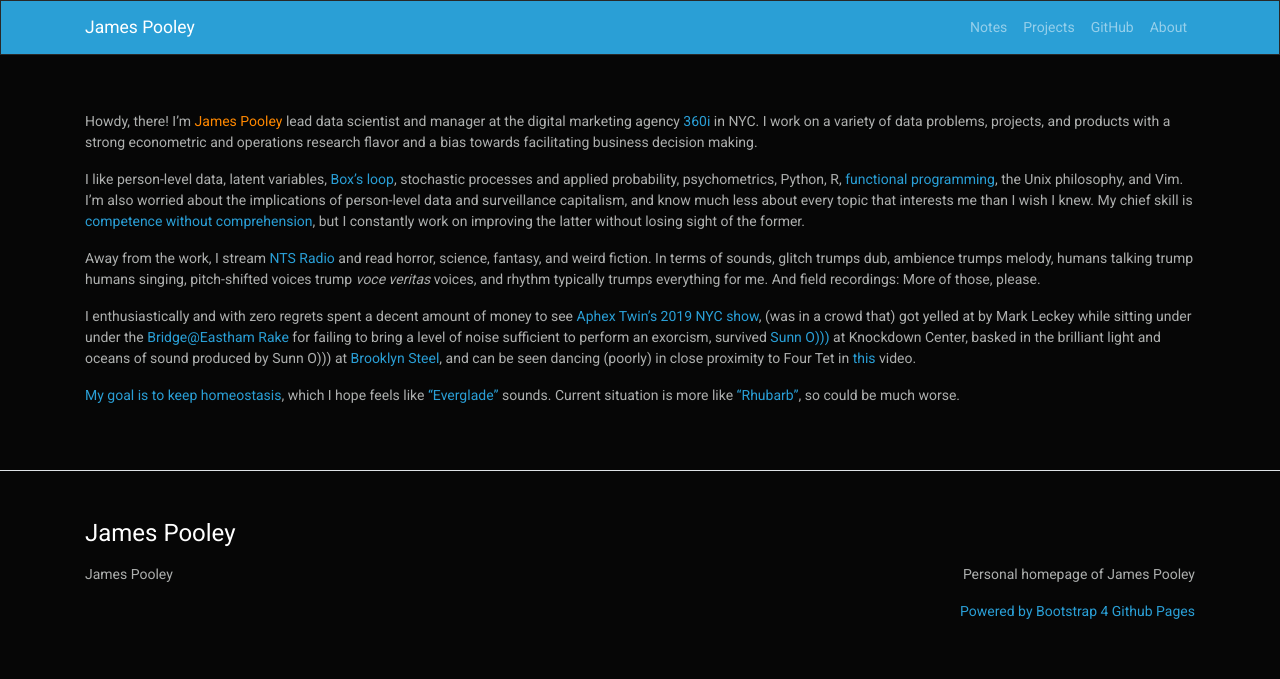
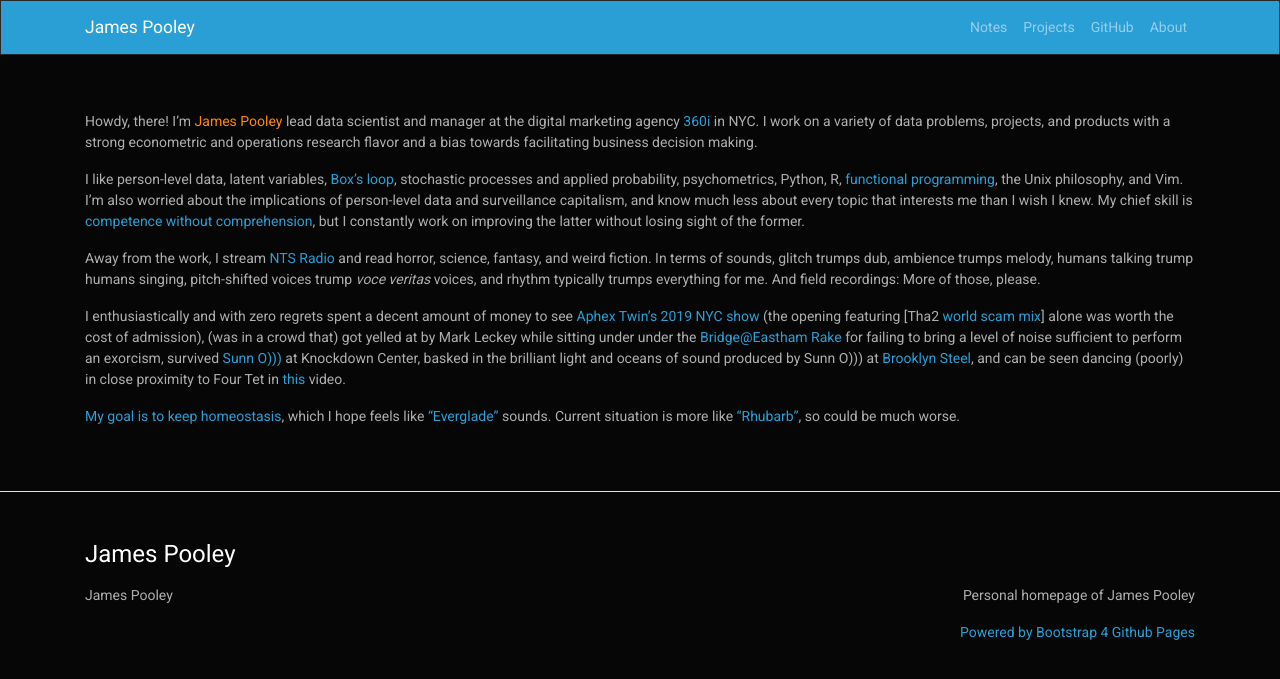
Before and after one commit to jamespooley/archived-jamespooley.github.io, a Jekyll site: the page built from about.md, in a window 1280 px wide. Shown: the top 679 px of the page. Built offline with Jekyll 4.4.1, drawn with Linux system fonts in a browser that asks for light colours; our own code applies the rules of GitHub Pages for plain Markdown files.

Commit message:
Add Tha2 link

```diff
--- a/about.md
+++ b/about.md
@@ -26,7 +26,7 @@ _voce veritas_ voices, and  rhythm typically trumps everything for me. And field
 recordings: More of those, please.
 
 I enthusiastically and with zero regrets spent a decent amount of money
-to see [Aphex Twin's 2019 NYC show](https://www.artforum.com/music/sasha-frere-jones-on-aphex-twin-s-show-at-avant-gardener-79488), (was in a crowd
+to see [Aphex Twin's 2019 NYC show](https://www.artforum.com/music/sasha-frere-jones-on-aphex-twin-s-show-at-avant-gardener-79488) (the opening featuring [Tha2 [world scam mix](https://soundcloud.com/user18081971/tha2-world-scam-mix)] alone was worth the cost of admission), (was in a crowd
 that) got yelled at by Mark Leckey while sitting under
 under the [Bridge@Eastham Rake](https://www.youtube.com/watch?v=ZZ-BhuuCIUE)
 for failing to bring a level of noise sufficient to perform
```
